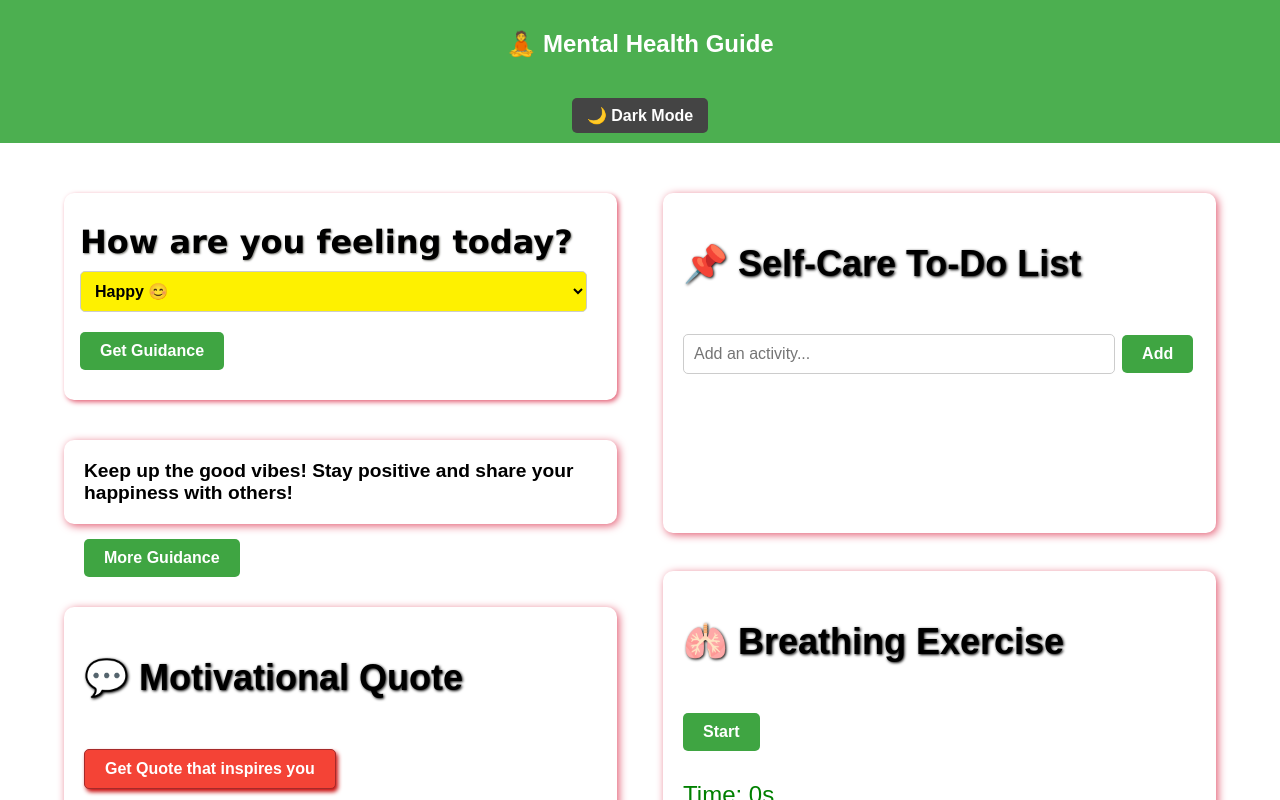
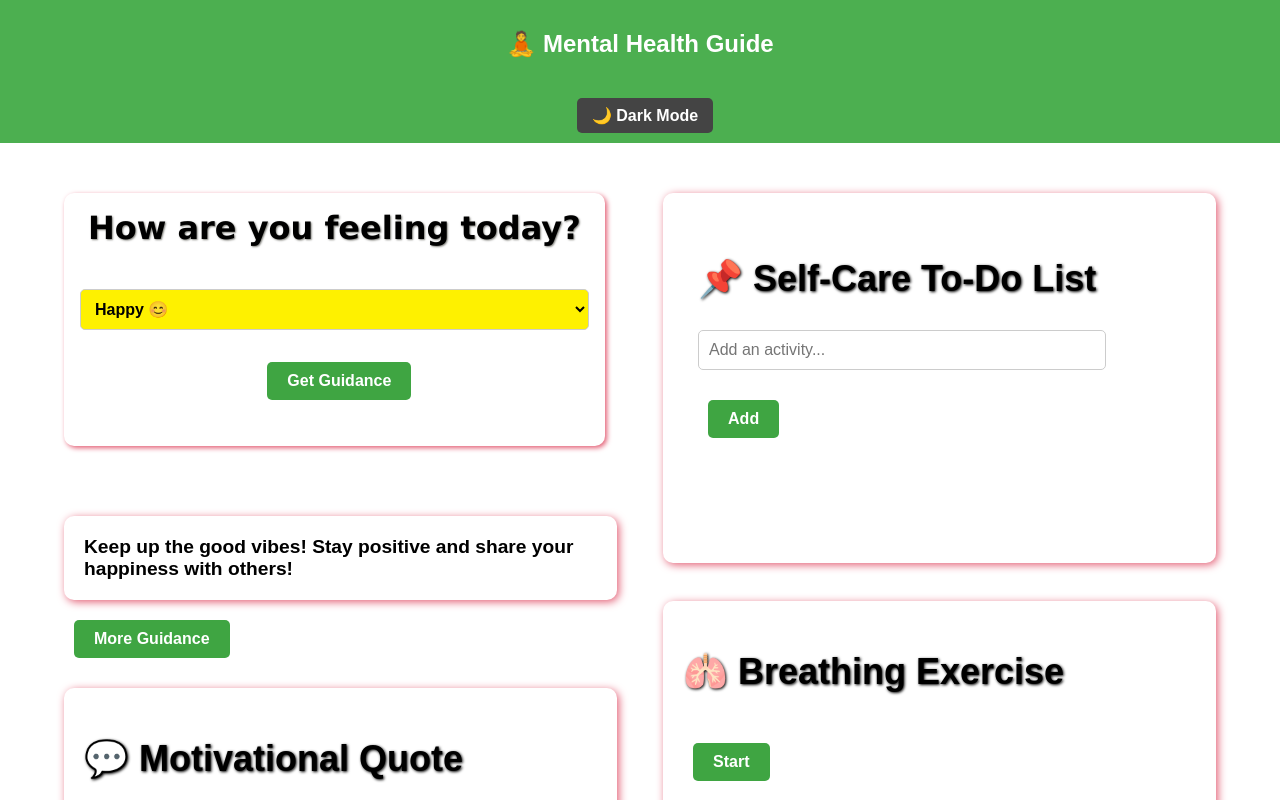
Before and after one commit to Nandinee-Sharma/MentalHealthGuide, a plain HTML site: page index.html in a window 1280 px wide. Both pictures are taken after a click on the button "Get Guidance". Shown: the top 800 px of the page. Drawn offline with Linux system fonts and the light colour scheme.

Commit message:
updated css

```diff
--- a/index.html
+++ b/index.html
@@ -28,7 +28,7 @@
                     <option value="anxious">Anxious 😰</option>
                     <option value="motivated">Motivated 🚀</option>
                 </select>
-                <button onclick="showGuidance()">Get Guidance</button>
+                <button onclick="showGuidance()" id="guidance">Get Guidance</button>
             </div>
 
             <!-- Guidance Section -->
--- a/script.js
+++ b/script.js
@@ -128,8 +128,8 @@ function showGuidance() {
         default:
             guidanceText = 'Select your mood to receive personalized guidance!';
     }
+    guidanceContainer.style.display = "inline-block";
 
     guidanceContainer.textContent = guidanceText;
     document.getElementById('moreGuidanceBtn').style.display = "inline-block"; // Show more guidance button
-
 }
--- a/styles.css
+++ b/styles.css
@@ -70,10 +70,10 @@ button {
     font-size: 16px;
     border-radius: 5px;
     cursor: pointer;
-    margin-top: 10px;
     transition: background-color 0.3s ease;
     font-weight: bold;
     margin-top: 20px;
+    margin-left: 10px;
 }
 
 button:hover {
@@ -93,14 +93,19 @@ select {
 
 /* Guidance Section */
 .guidance-container {
+    padding: 20px;
+    display: none;
     margin-top: 30px;
-    padding: 20px;
     border-radius: 10px;
     box-shadow: 2px 2px 9px rgb(227, 95, 117);
     font-weight: 700;
     font-size:larger;
 }
 
+#guidance{
+    margin-top: 0px;
+    margin-bottom: 30px;
+}
 /* Right Half */
 .todo-container, .breathing-container, .quote-container {
     margin-bottom: 30px;
@@ -109,18 +114,14 @@ select {
     border-radius: 10px;
     height: 300px; /* Increased height of the breathing section */
     font-size: x-large;
-}
-
-.breathing-container{
-    height: auto;
-    padding-bottom: 30px;
+    max-height: none;
 }
 
 .todo-container{
     margin-bottom: 38px;
     padding-right: 40px;
     box-shadow: 2px 2px 9px rgb(227, 95, 117);
-    padding: 20px;
+    padding: 35px;
     border-radius: 10px;
     min-height: 300px; /* Ensure a minimum height */
     max-height: none; /* Allow it to expand infinitely */
@@ -130,11 +131,16 @@ h2{
     text-shadow: 1px 1px 3px black;
 }
 
+.breathing-container{
+    height:max-content;
+}
 #mq{
+
     font-weight: bold;
     background-color: #f44336;
     box-shadow: 2px 3px 4px rgb(200, 11, 11);
-    border: 1px solid brown
+    border: 1px solid brown;
+    margin-top: 0px;
 }
 
 #mq:hover{
@@ -150,7 +156,6 @@ h2{
 .quote-container{
     margin-top: 30px;
     font-size: x-large;
-    padding-bottom: 30px;
 }
 
 /* To-Do List Styling */
@@ -236,6 +241,9 @@ li button:last-child {
 #breathingCounter{
     color: green;
     text-shadow: #165e1d;
+    flex-wrap: wrap;
+    width: 100%; /* Ensure time area stays inside */
+    display: flex;
 }
 @keyframes breathe {
     0% {
@@ -281,17 +289,21 @@ option{
     color: black;
 }
 
-.mood-section{
+/* Ensure the button and time area are properly contained */
+.mood-section {
+    display: flex;
+    flex-direction: column;
+    align-items: center;
+    width: 100%; /* Ensure it takes full width */
     box-shadow: 2px 2px 5px rgb(227, 95, 117);
-    height: 30%;
-    padding-left: 1rem;
-    padding-right: 1 rem;
-    padding-bottom: 1 rem;
+    padding: 1rem;
     border-radius: 10px;
+    max-width: 92%;
 }
 
-#moreGuidanceBtn{
-    margin-left: 20px;
-    margin-top: 15px;
-    font-weight:600;
+#moreGuidanceBtn {
+    max-width: 100%; /* Prevent the button from exceeding container width */
+    white-space: nowrap; /* Prevent text wrapping */
+    overflow: hidden;
+    text-overflow: ellipsis; /* Handle overflow gracefully */
 }
```
